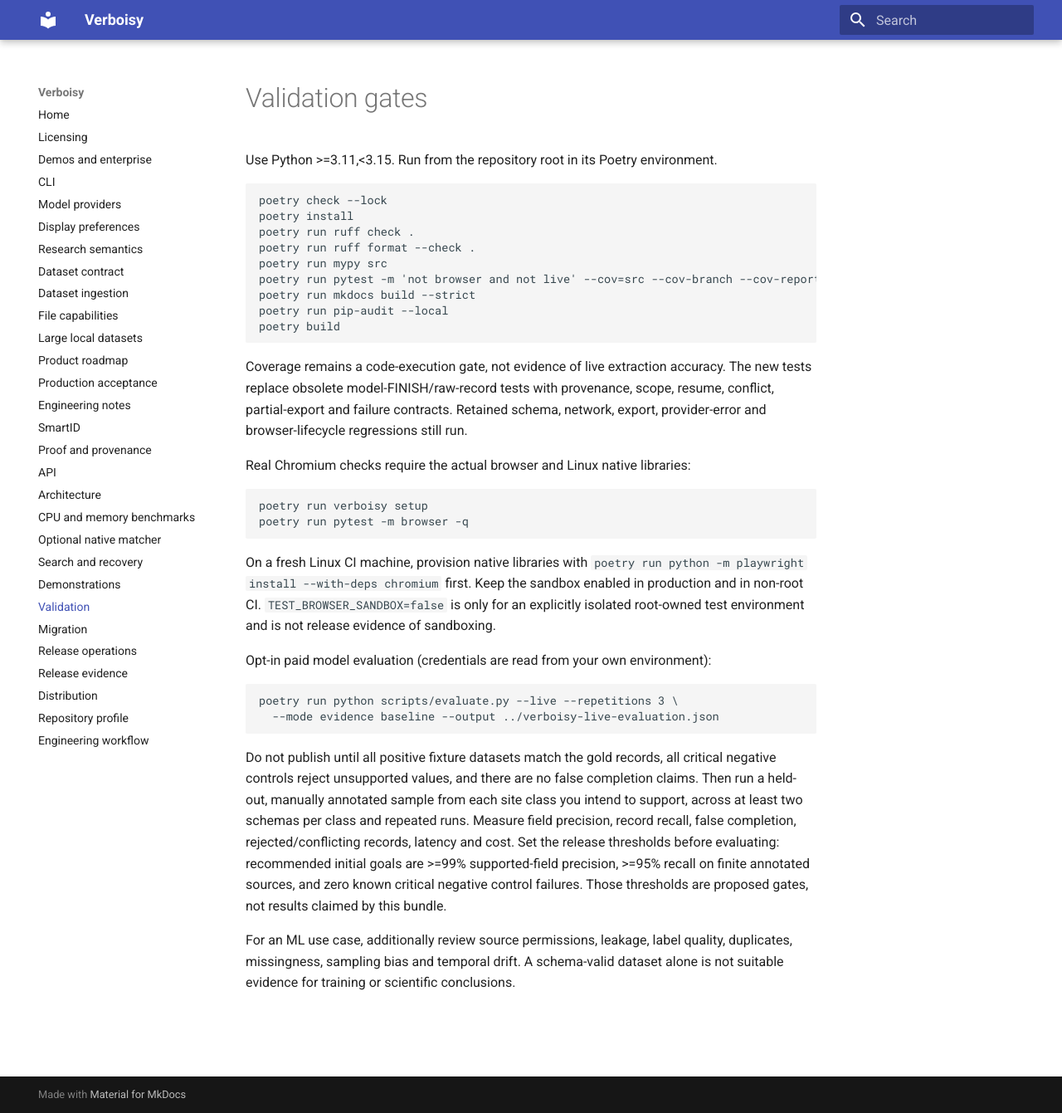
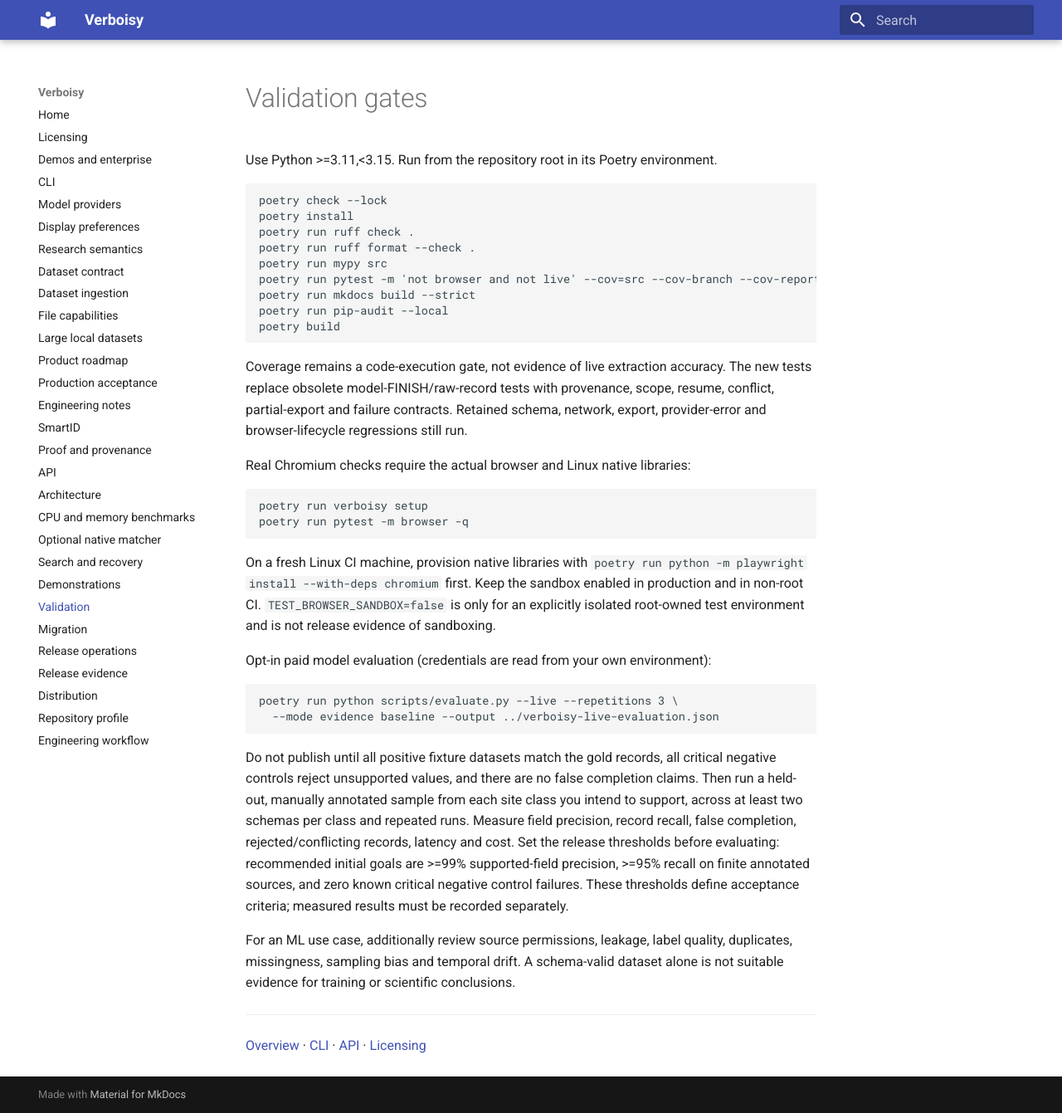
Before and after one commit to EmanueleTorrisi/verboisy, an MkDocs documentation site: the page built from docs/validation.md, in a window 1280 px wide and 1341 px high. Shown: the whole window at 83% size. Built offline with MkDocs 1.6.1 and Material for MkDocs 9.7.7, drawn with Linux system fonts in a browser that asks for light colours.

Commit message:
docs: distinguish validation criteria from measured outcomes

```diff
--- a/docs/validation.md
+++ b/docs/validation.md
@@ -47,8 +47,12 @@
 record recall, false completion, rejected/conflicting records, latency and cost. Set the
 release thresholds before evaluating: recommended initial goals are >=99% supported-field
 precision, >=95% recall on finite annotated sources, and zero known critical negative
-control failures. Those thresholds are proposed gates, not results claimed by this bundle.
+control failures. These thresholds define acceptance criteria; measured results must be recorded separately.
 
 For an ML use case, additionally review source permissions, leakage, label quality,
 duplicates, missingness, sampling bias and temporal drift. A schema-valid dataset alone
 is not suitable evidence for training or scientific conclusions.
+
+---
+
+[Overview](index.md) · [CLI](cli.md) · [API](api.md) · [Licensing](licensing.md)
```
